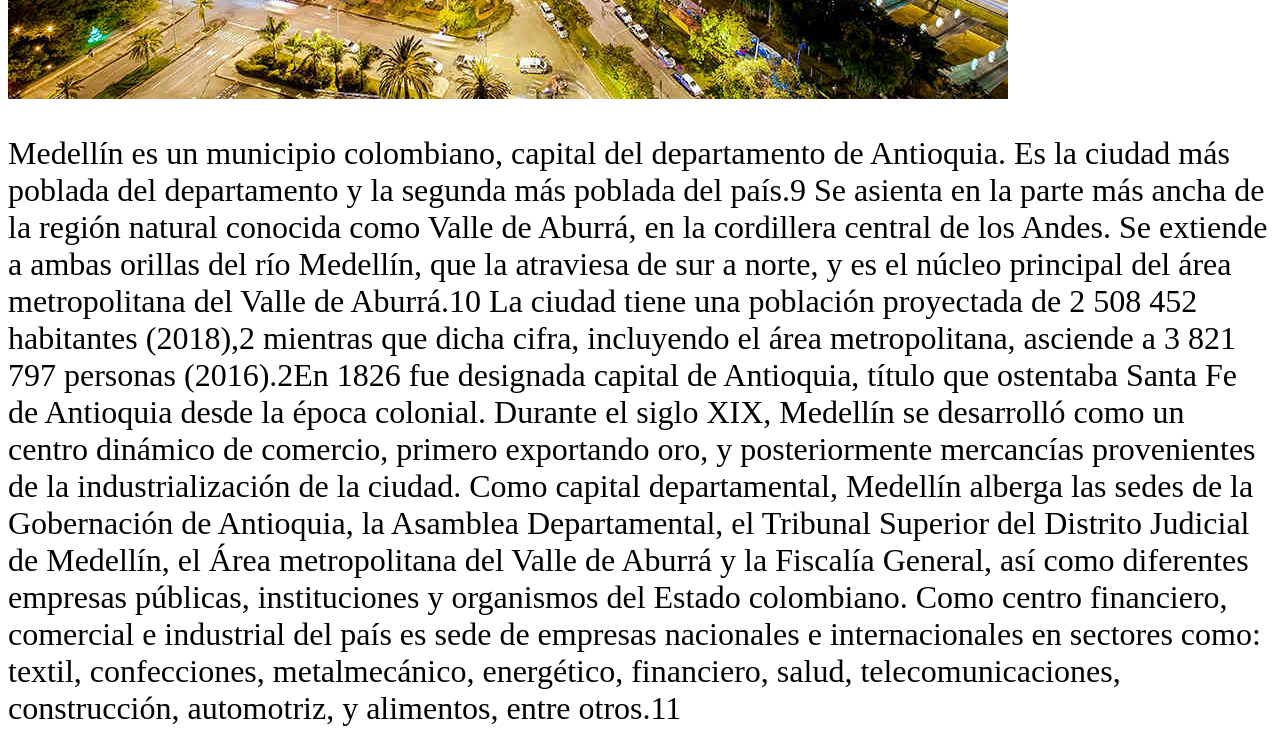
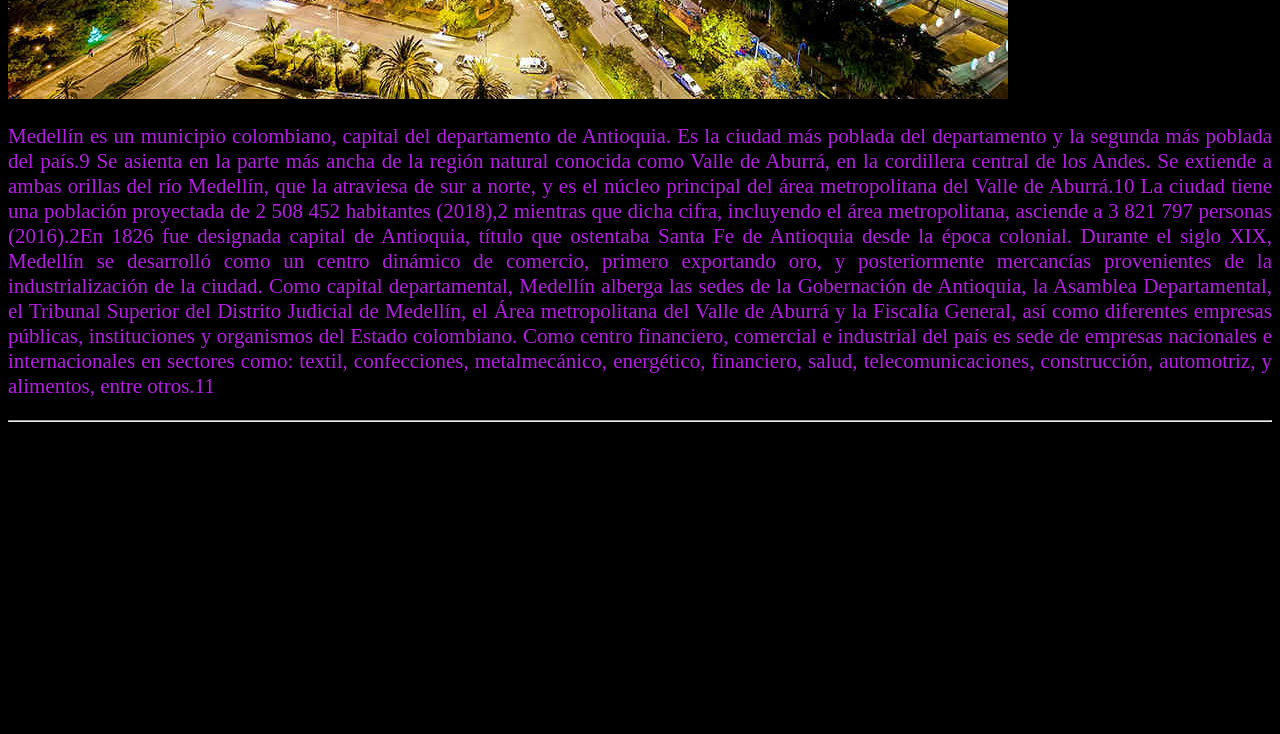
Before and after one commit to kdtapias05/claseCSS, a plain HTML site: page index.html in a window 1280 px wide. Shown: the part 580-1314 px from the top of the page. Drawn offline with Linux system fonts and the light colour scheme.

Commit message:
se crea color

```diff
--- a/estilos.css
+++ b/estilos.css
@@ -8,6 +8,12 @@ h3 {
 
 .familiaTexto{
         font-family: "papyrus";
-        font-size: 2em;
+        font-size: 21px;
+        color:#B51DE5;
+        text-align: justify;
 
 }
+
+body{
+    background-color: black;
+}
```
